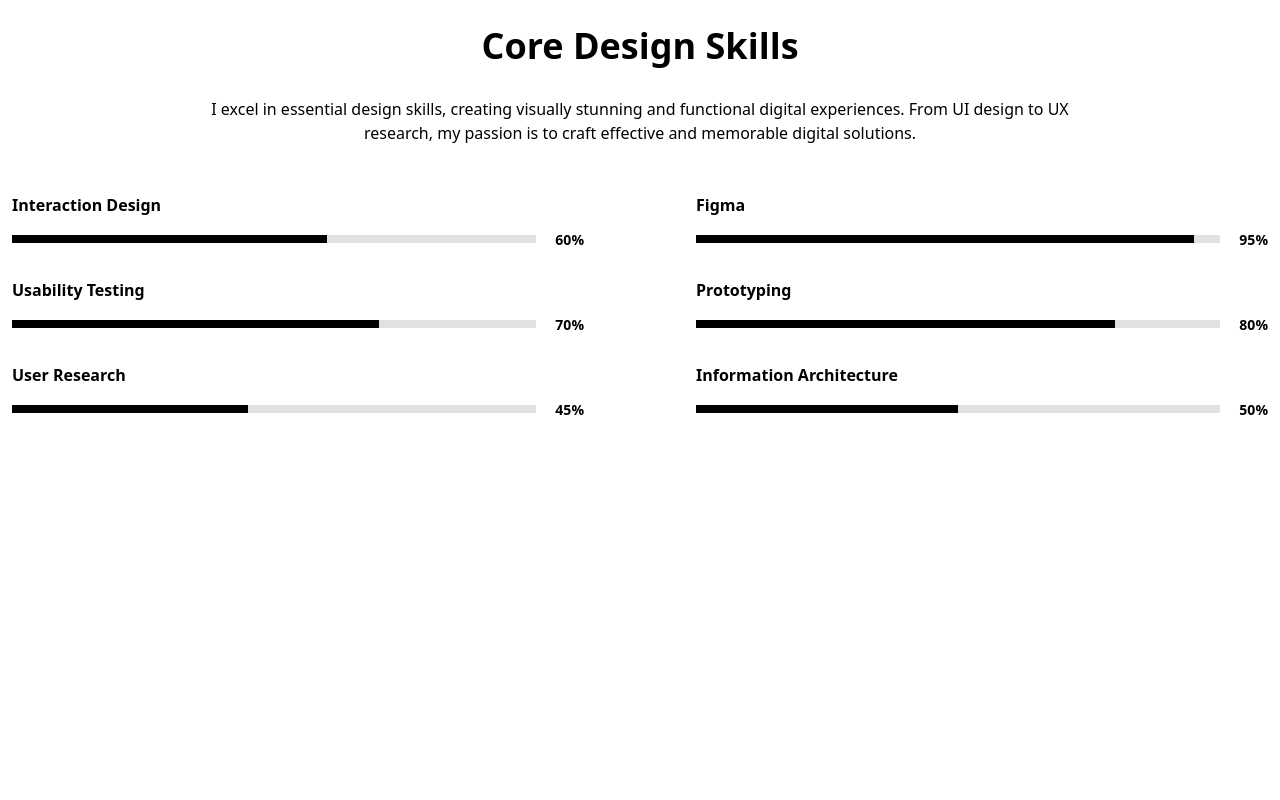
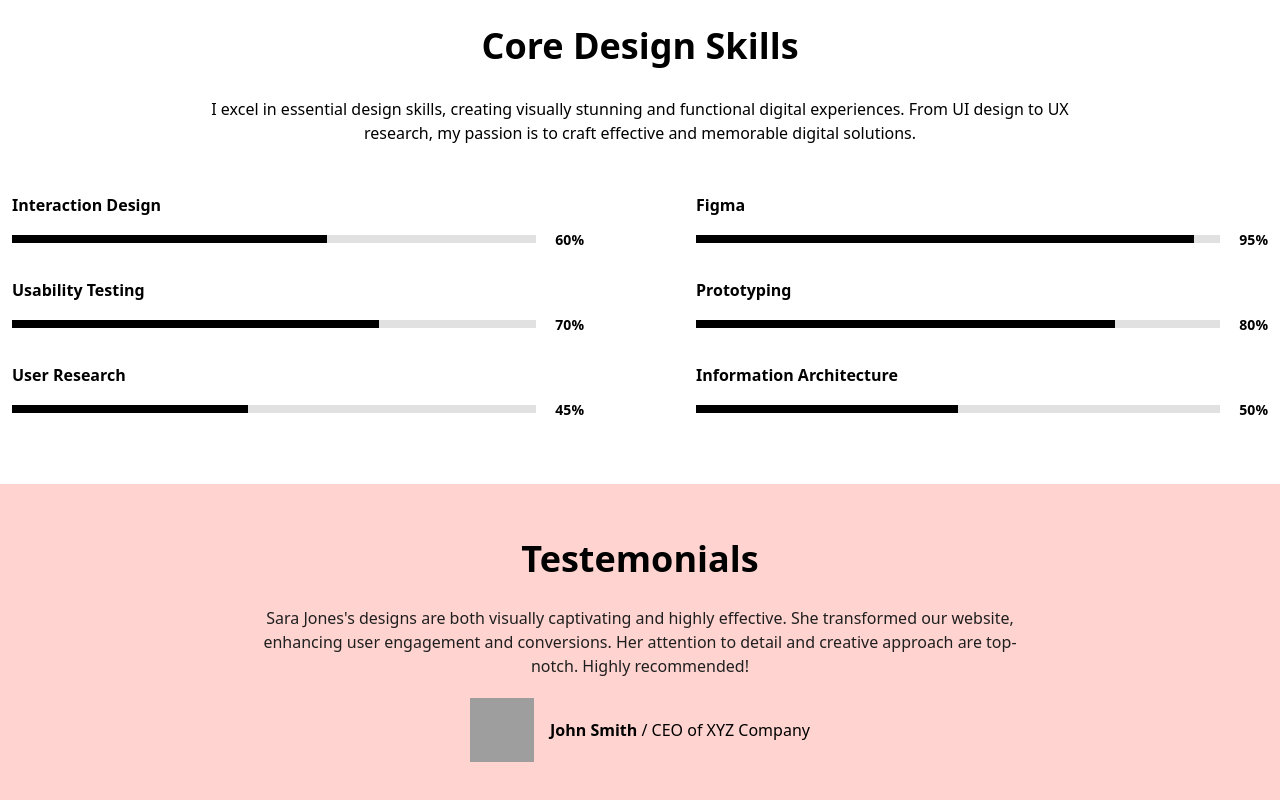
Before and after one commit to shagorpixel/simple-portfullio-reactjs, a React (Vite) app: page / in a window 1280 px wide. Shown: the part 2457-3257 px from the top of the page. Before the commit the page ends 2941 px from the top, so only its background shows below. Built offline with nearby package versions, Linux system fonts and the light colour scheme; grey boxes are pictures that could not be loaded.

Commit message:
Add Testimonial Section

```diff
--- a/package.json
+++ b/package.json
@@ -15,6 +15,7 @@
     "react-dom": "^19.0.0",
     "react-icons": "^5.5.0",
     "react-router-dom": "^7.4.0",
+    "swiper": "^11.2.6",
     "tailwindcss": "^4.0.17"
   },
   "devDependencies": {
--- /dev/null
+++ b/src/Pages/Home/Components/Testimonial.jsx
@@ -0,0 +1,24 @@
+import React from 'react';
+import { Testimonials } from '../Data/Testimonials';
+
+const Testimonial = () => {
+    return (
+    <section className=" bg-secoundary py-12 relative ">
+
+        {
+            Testimonials.map((testimonial,index)=>
+            <div key={index} className=" max-w-3xl mx-auto  space-y-5">
+                <h2 className=" text-4xl font-bold leading-[150%] text-center">Testemonials</h2>
+                <p className=" text-base font-normal leading-[150%] text-[#1F1F1F] text-center">{testimonial.description}</p>
+                <div className=" flex items-center justify-center space-x-4">
+                    <img className=" size-16" src={testimonial.Image} alt="" />
+                    <p><b>{testimonial.name}</b> / {testimonial.title}</p>
+                </div>
+        </div>
+            )
+        }
+  </section>
+    );
+};
+
+export default Testimonial;
--- /dev/null
+++ b/src/Pages/Home/Data/Testimonials.js
@@ -0,0 +1,9 @@
+import testimonial_user from '../../../assets/img/testimonial-user-1.png'
+export const Testimonials = [
+    {
+        name:`John Smith`,
+        title:' CEO of XYZ Company',
+        description: `Sara Jones's designs are both visually captivating and highly effective. She transformed our website, enhancing user engagement and conversions. Her attention to detail and creative approach are top-notch. Highly recommended!`,
+        Image:testimonial_user
+    }
+]
--- a/src/Pages/Home/Home.jsx
+++ b/src/Pages/Home/Home.jsx
@@ -4,6 +4,7 @@
 import Service from './Components/Service';
 import Portfullio from './Components/Portfullio';
 import CoreDesign from './Components/CoreDesign';
+import Testimonial from './Components/Testimonial';
 
 
 const Home = () => {
@@ -14,6 +15,7 @@
             <Service></Service>
             <Portfullio></Portfullio>
             <CoreDesign></CoreDesign>
+            <Testimonial></Testimonial>
         </div>
     );
 };
```
Also changed, not shown: 1 other file (tests, documents, lock files or other folders).
